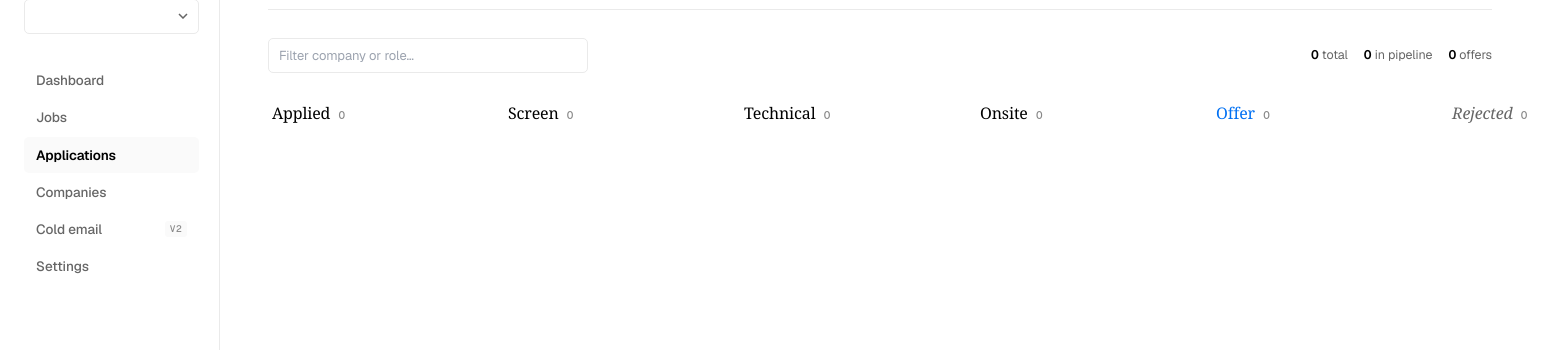
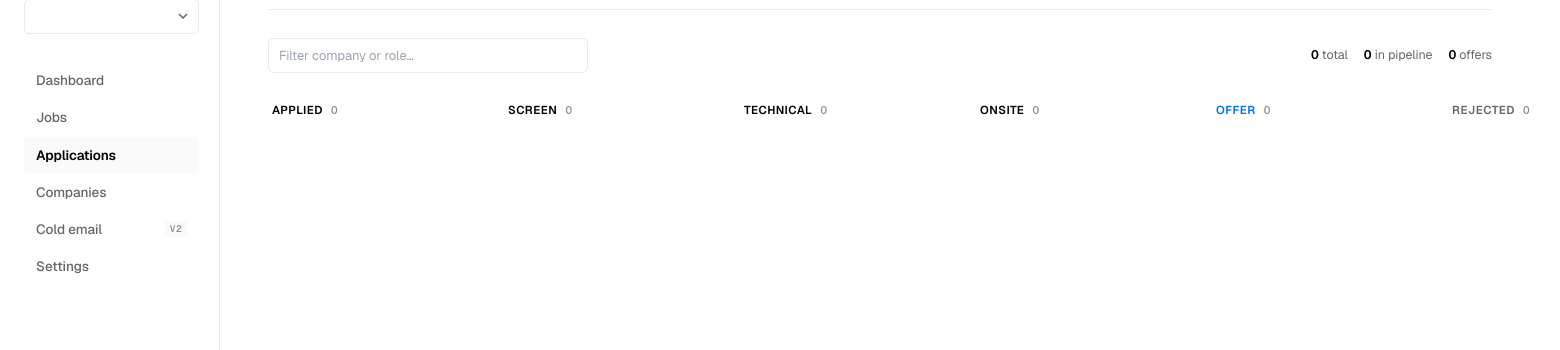
Before and after one commit to afeef-allahbaksh/AutoApply, a FastAPI app: page /applications in a window 1560 px wide; the page is wider, and only the part inside the window is pictured. Shown: the part 106-456 px from the top of that part. Run offline with FastAPI, Linux system fonts and the light colour scheme; lists and menus that the app fills with data are empty; some libraries are stand-ins or nearby versions.

Commit message:
replace remaining kanban serif accents with geist for consistent vercel look

```diff
--- a/src/ui/templates/applications.html
+++ b/src/ui/templates/applications.html
@@ -87,14 +87,17 @@
     padding: 0 0.25rem 0.625rem 0.25rem;
   }
   .kanban-col-title {
-    font-family: 'Fraunces', Georgia, serif;
-    font-size: 16px;
-    font-weight: 500;
+    font-family: 'Geist', sans-serif;
+    font-size: 13.5px;
+    font-weight: 600;
     letter-spacing: -0.01em;
     margin: 0;
-    color: var(--ink);
+    color: var(--ink-strong);
+    text-transform: uppercase;
+    letter-spacing: 0.04em;
+    font-size: 11.5px;
   }
-  .kanban-col-rejected .kanban-col-title { color: var(--ink-muted); font-style: italic; }
+  .kanban-col-rejected .kanban-col-title { color: var(--ink-muted); }
   .kanban-col-offer    .kanban-col-title { color: var(--accent); }
 
   .kanban-col-count {
@@ -118,10 +121,9 @@
   }
 
   .kanban-col-placeholder {
-    font-family: 'Fraunces', Georgia, serif;
-    font-style: italic;
+    font-family: 'Geist', sans-serif;
     color: var(--ink-soft);
-    font-size: 12.5px;
+    font-size: 12px;
     text-align: center;
     padding: 0.5rem 0;
     opacity: 0;
```
